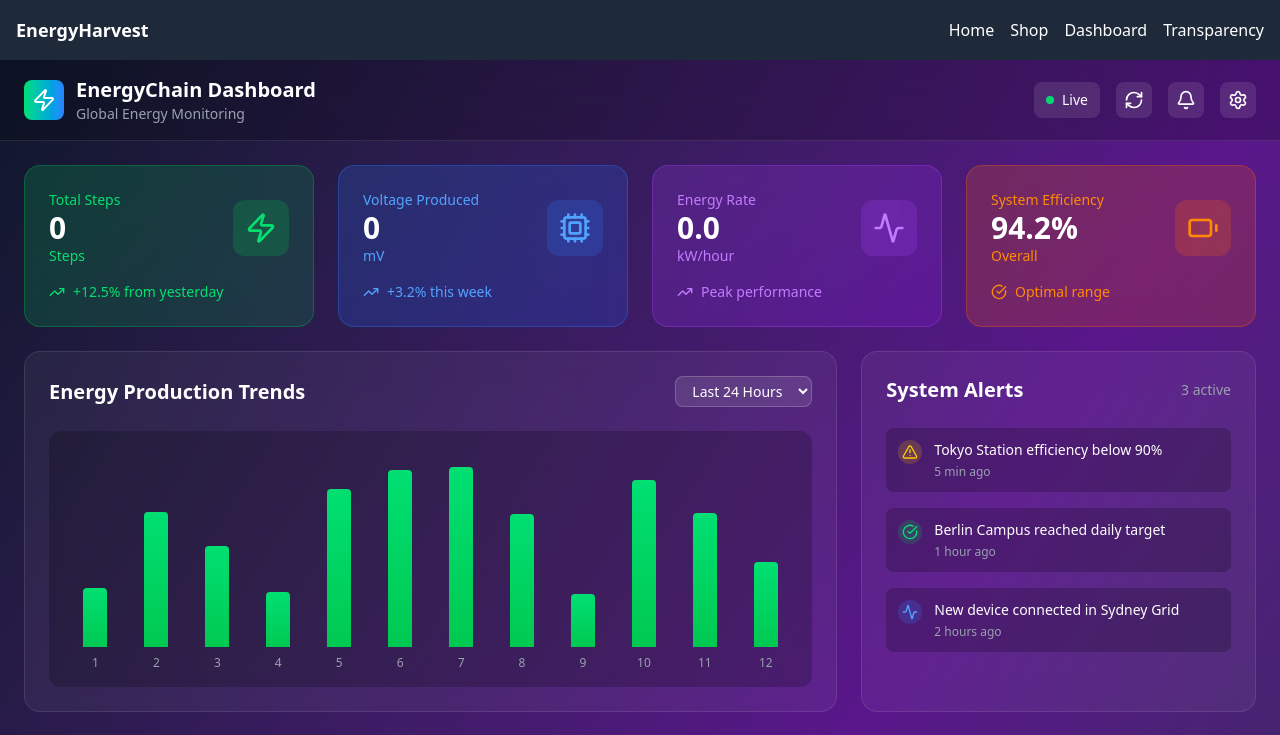
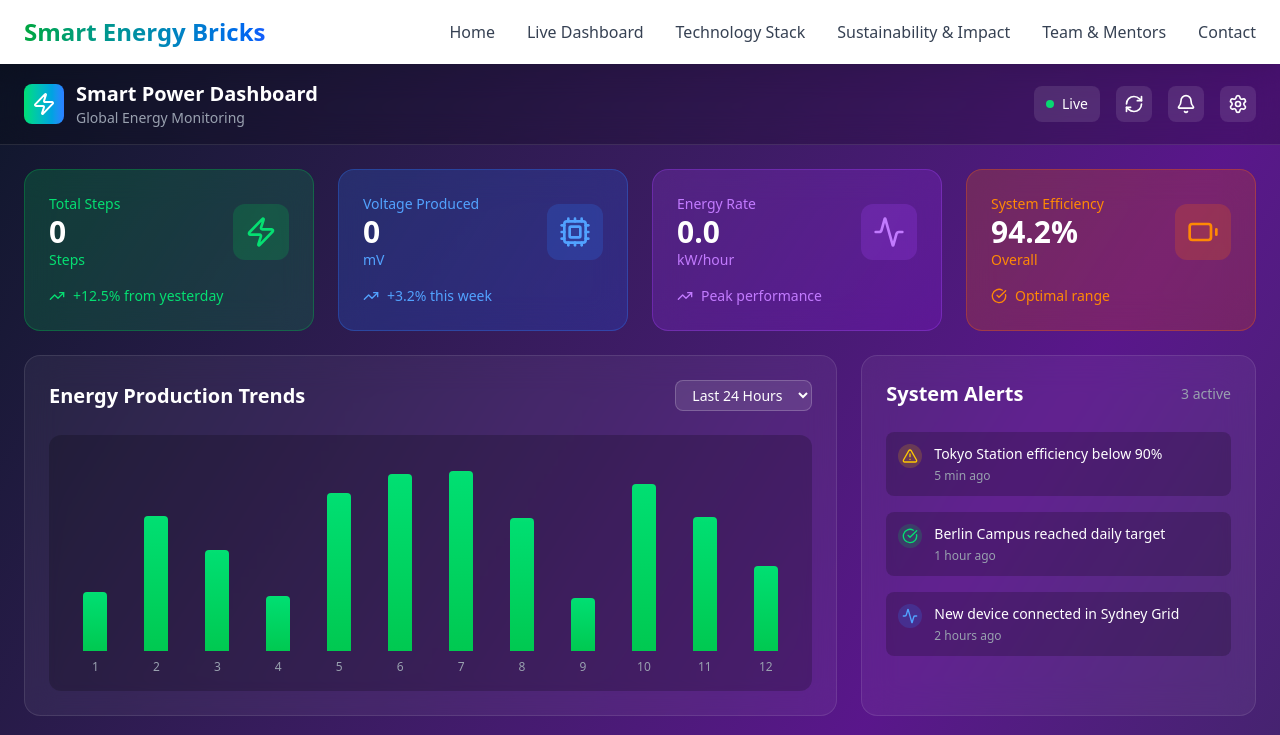
Before and after one commit to SunilBaghel002/Smart_Power_Frontend, a React (Vite) app: page /dashboard in a window 1280 px wide. Shown: the top 735 px of the page. Built offline with nearby package versions, Linux system fonts and the light colour scheme.

Commit message:
small changes

```diff
--- a/src/App.jsx
+++ b/src/App.jsx
@@ -1,23 +1,39 @@
 import { BrowserRouter as Router, Routes, Route, Link } from 'react-router-dom';
 import Home from './components/Home';
-import Shop from './components/Shop';
 import Dashboard from './components/Dashboard';
-import Transparency from './components/Transparency';
+import Technology from './components/Technology';
+import Sustainability from './components/Sustainability';
+import Team from './components/Team';
+import Contact from './components/Contact';
 // import './App.css';
 
 function App() {
   return (
     <Router>
-      <div className="min-h-screen bg-gray-100">
+      <div className="min-h-screen bg-gray-50">
         {/* Navigation */}
-        <nav className="bg-gray-800 p-4">
-          <div className="container mx-auto flex justify-between items-center">
-            <div className="text-white text-lg font-bold">EnergyHarvest</div>
-            <div className="space-x-4">
-              <Link to="/" className="text-white hover:text-gray-300">Home</Link>
-              <Link to="/shop" className="text-white hover:text-gray-300">Shop</Link>
-              <Link to="/dashboard" className="text-white hover:text-gray-300">Dashboard</Link>
-              <Link to="/transparency" className="text-white hover:text-gray-300">Transparency</Link>
+        <nav className="bg-white shadow-lg sticky top-0 z-50">
+          <div className="container mx-auto px-6 py-4">
+            <div className="flex justify-between items-center">
+              <div className="text-2xl font-bold bg-gradient-to-r from-green-600 to-blue-600 bg-clip-text text-transparent">
+                Smart Energy Bricks
+              </div>
+              <div className="hidden md:flex space-x-8">
+                <Link to="/" className="text-gray-700 hover:text-green-600 font-medium transition-colors">Home</Link>
+                <Link to="/dashboard" className="text-gray-700 hover:text-green-600 font-medium transition-colors">Live Dashboard</Link>
+                <Link to="/technology" className="text-gray-700 hover:text-green-600 font-medium transition-colors">Technology Stack</Link>
+                <Link to="/sustainability" className="text-gray-700 hover:text-green-600 font-medium transition-colors">Sustainability & Impact</Link>
+                <Link to="/team" className="text-gray-700 hover:text-green-600 font-medium transition-colors">Team & Mentors</Link>
+                <Link to="/contact" className="text-gray-700 hover:text-green-600 font-medium transition-colors">Contact</Link>
+              </div>
+              {/* Mobile menu button */}
+              <div className="md:hidden">
+                <button className="text-gray-700 hover:text-green-600">
+                  <svg className="w-6 h-6" fill="none" stroke="currentColor" viewBox="0 0 24 24">
+                    <path strokeLinecap="round" strokeLinejoin="round" strokeWidth={2} d="M4 6h16M4 12h16M4 18h16" />
+                  </svg>
+                </button>
+              </div>
             </div>
           </div>
         </nav>
@@ -25,9 +41,11 @@ function App() {
         {/* Routes */}
         <Routes>
           <Route path="/" element={<Home />} />
-          <Route path="/shop" element={<Shop />} />
           <Route path="/dashboard" element={<Dashboard />} />
-          <Route path="/transparency" element={<Transparency />} />
+          <Route path="/technology" element={<Technology />} />
+          <Route path="/sustainability" element={<Sustainability />} />
+          <Route path="/team" element={<Team />} />
+          <Route path="/contact" element={<Contact />} />
         </Routes>
       </div>
     </Router>
--- a/src/components/Dashboard.jsx
+++ b/src/components/Dashboard.jsx
@@ -165,7 +165,7 @@ export default function Dashboard() {
                   <Zap className="w-6 h-6 text-white" />
                 </div>
                 <div>
-                  <h1 className="text-xl font-bold">EnergyChain Dashboard</h1>
+                  <h1 className="text-xl font-bold">Smart Power Dashboard</h1>
                   <p className="text-sm text-gray-400">
                     Global Energy Monitoring
                   </p>
```
